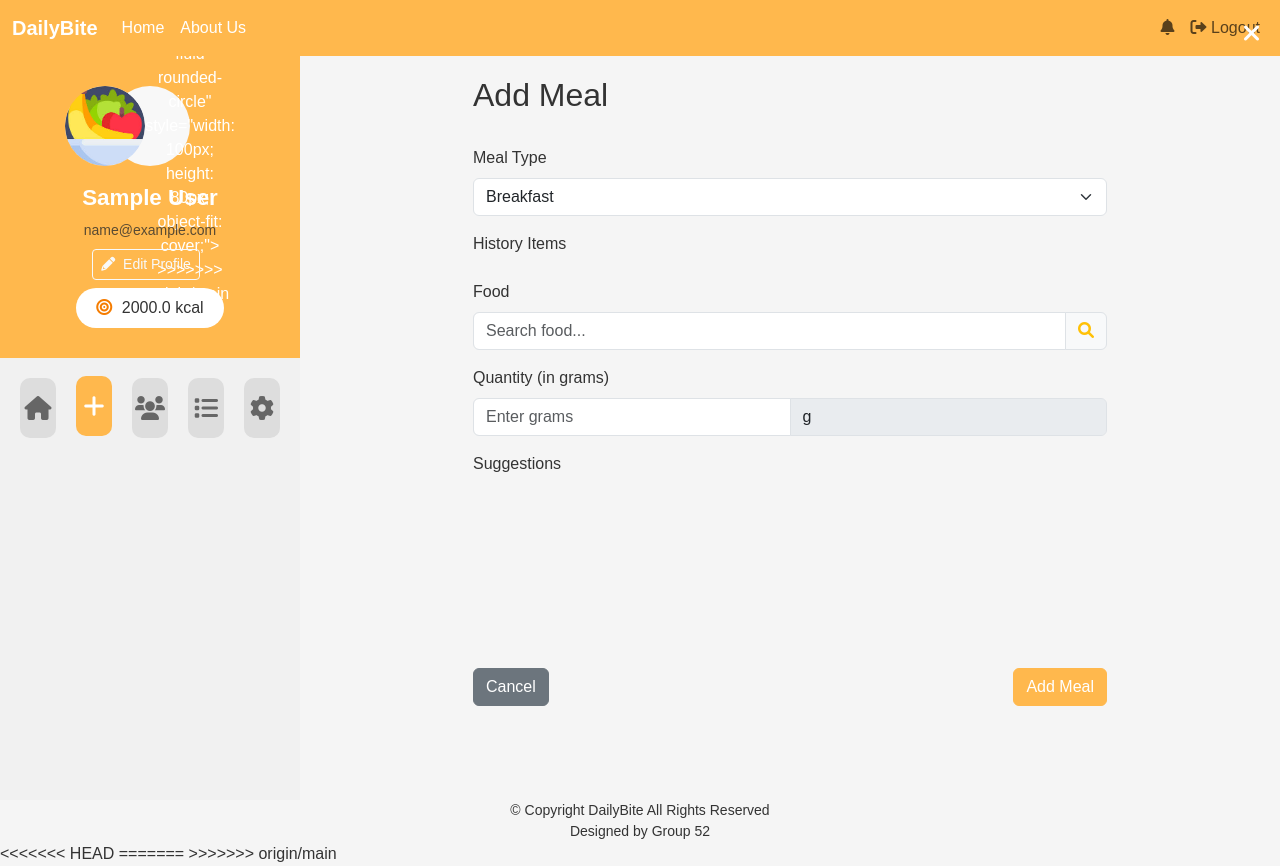
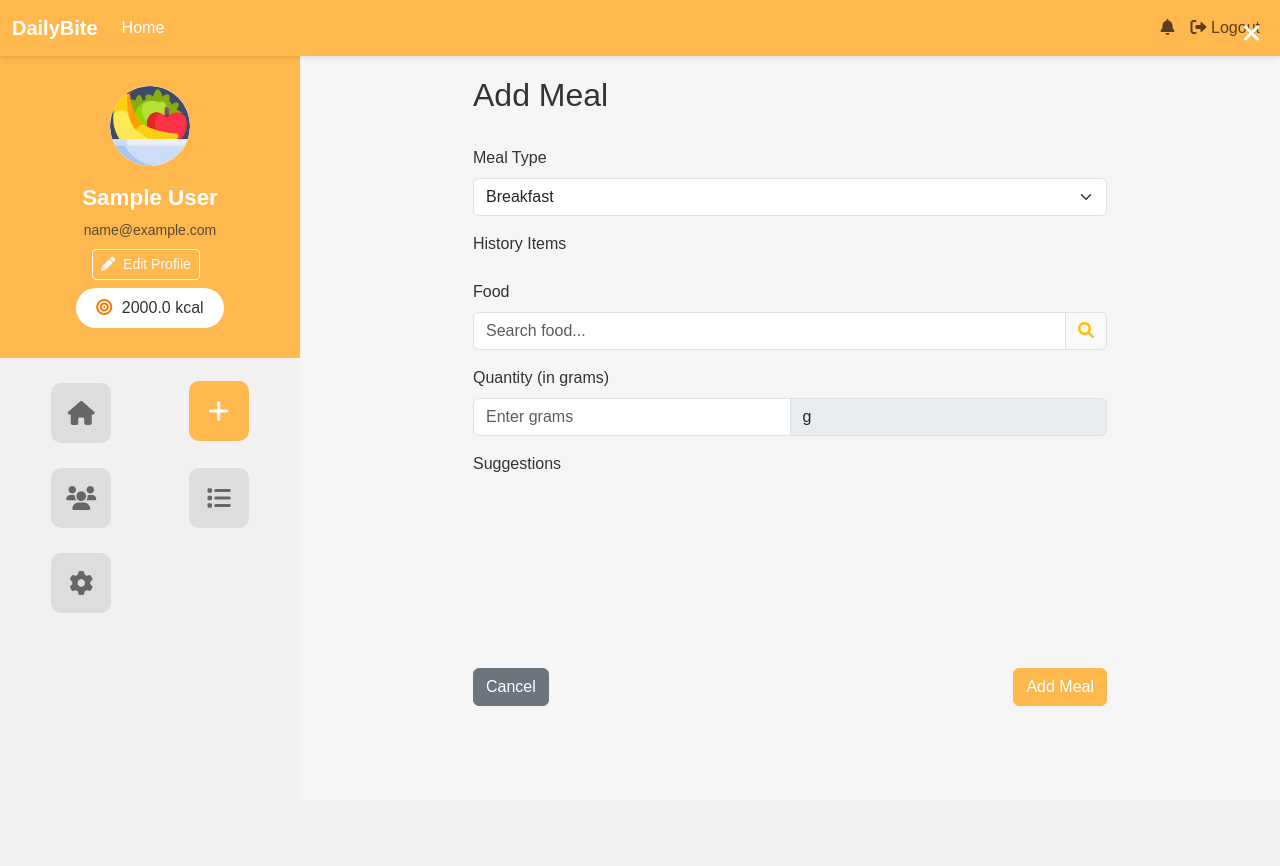
Before and after one commit to ocele/CITS5505, a Flask app: page /addMeal in a window 1280 px wide. After the commit the page ends 706 px from the top, so only its background shows below. Run offline with Flask 3, Linux system fonts and the light colour scheme; the visitor is signed in with stand-in values (Sample User, id 1); data comes from the database, SQL or seed files in the repository; data that the repository does not hold is empty; some libraries are stand-ins or nearby versions.

Commit message:
Update web navigation icon layout

```diff
--- a/app/static/style_dashboard.css
+++ b/app/static/style_dashboard.css
@@ -16,7 +16,7 @@
 /* Override navbar styles for dashboard */
 .navbar {
     background-color: #FFB84D !important;
-    box-shadow: none !important;
+    box-shadow: 0 2px 4px rgba(0, 0, 0, 0.1);
 }
 
 /* Dashboard content layout */
@@ -108,6 +108,7 @@
     color: #666;
     text-decoration: none;
     transition: all 0.3s ease;
+    margin: 5px 0;
 }
 
 .nav-icon:hover,
@@ -121,11 +122,14 @@
     font-size: 1.5rem;
 }
 
+/* 修改导航图标布局为网格 - 桌面视图 */
 .nav-icon-row {
-    display: flex;
-    justify-content: center;
-    gap: 20px;
-    margin-bottom: 20px;
+    display: grid;
+    grid-template-columns: repeat(2, 1fr); /* 每行2个图标 */
+    grid-gap: 15px;
+    width: 100%;
+    justify-items: center;
+    margin-bottom: 0;
 }
 
 /* Main content area */
@@ -268,6 +272,16 @@
     .profile-section {
         padding: 25px 15px;
     }
+
+    /* 调整导航布局 */
+    .navigation-section {
+        padding: 20px 10px;
+    }
+
+    .nav-icon-row {
+        max-width: 200px;
+        margin: 0 auto;
+    }
 }
 
 /* 中等屏幕设备 (768px-991px) */
@@ -402,7 +416,7 @@
         justify-content: center;
     }
 
-    /* 移除导航行，使图标网格排列 */
+    /* 移动设备上的导航布局 */
     .nav-icon-row {
         display: grid;
         grid-template-columns: repeat(3, 1fr);
@@ -503,6 +517,11 @@
         font-size: 1.5rem;
     }
 
+    /* 超小屏幕保持两列布局 */
+    .nav-icon-row {
+        grid-template-columns: repeat(2, 1fr);
+    }
+
     /* 调整按钮组样式，使其更适合小屏幕 */
     .btn-group.calorie-trend-toggle,
     .btn-group.leaderboard-toggle {
@@ -552,9 +571,4 @@
         padding: 5px 12px;
         font-size: 0.9rem;
     }
-
-    /* 导航图标网格改为两列 */
-    .nav-icon-row {
-        grid-template-columns: repeat(2, 1fr);
-    }
 }
--- a/app/templates/home_base.html
+++ b/app/templates/home_base.html
@@ -19,19 +19,13 @@
         <!-- Top Navigation Bar -->
         <nav class="navbar navbar-expand-lg">
             <div class="container-fluid">
-
                 <a class="navbar-brand text-white fw-bold" href="{{ url_for('main.dashboard') }}">DailyBite</a>
                 <!-- 汉堡菜单按钮 -->
                 <button class="navbar-toggler d-md-none" type="button" aria-label="Toggle sidebar">
                     <i class="fa-solid fa-bars"></i>
                 </button>
-
-
-
                 <div class="navbar-nav me-auto">
                     <a class="nav-link text-white active" href="{{ url_for('main.dashboard') }}">Home</a>
-
-                    <a class="nav-link text-white active" href="{{ url_for('main.index') }}">About Us</a>
                 </div>
                 <div class="navbar-nav ms-auto">
                     <a class="nav-link position-relative" href="{{ url_for('main.sharing_list') }}">
@@ -58,26 +52,21 @@
                 </button>
 
                 <!-- Profile Section -->
-                {% if current_user.is_authenticated %}
                 <div class="profile-section">
                     <div class="avatar">
                         <img src="{{ current_user.avatar_url or url_for('static', filename='avatars/default_avatar.png') }}"
-<<<<<<< HEAD
                         alt="User Avatar"
                         class="img-fluid rounded-circle"
                         style="width: 100%; height: 100%; object-fit: cover;">
-=======
-                            alt="User Avatar"
-                            class="img-fluid rounded-circle"
-                            style="width: 100px; height: 80px; object-fit: cover;">
->>>>>>> origin/main
                     </div>
                     <div class="username">{{ current_user.first_name or 'User' }} {{ current_user.last_name or '' }}</div>
                     <div class="email text-muted small mb-2">{{ current_user.email }}</div>
+
+                    {# --- Edit Profile button --- #}
                     <div class="button">
-                        <button type="button" class="btn btn-sm btn-outline-light me-2" data-bs-toggle="modal" data-bs-target="#editProfileModal">
-                            <i class="fa-solid fa-pencil me-1"></i> Edit Profile
-                        </button>
+                    <button type="button" class="btn btn-sm btn-outline-light me-2" data-bs-toggle="modal" data-bs-target="#editProfileModal">
+                        <i class="fa-solid fa-pencil me-1"></i> Edit Profile
+                    </button>
                     </div>
                     <div class="calorie-badge mt-2">
                         <i class="fa-solid fa-bullseye"></i> {{ current_user.target_calories }} kcal
@@ -131,8 +120,6 @@
                     </div>
                     </div>
                 </div>
-                {% endif %}
-
 
                 <!-- Navigation Section -->
                 <div class="navigation-section">
@@ -249,39 +236,7 @@
 
         </div>
     </div>
-    <!-- Footer -->
-    <footer class="footer">
-        <div class="col-12 text-center">
-            <p class="mb-0 small">
-            &copy; Copyright DailyBite All Rights Reserved<br>
-            Designed by Group 52</p>
-        </div>
-    </footer>
 
-    <!-- Flash Toasts -->
-    <div class="position-fixed top-0 end-0 p-3" style="z-index: 1100">
-        {% with messages = get_flashed_messages(with_categories=true) %}
-        {% for category, message in messages %}
-            <div class="toast align-items-center text-bg-{{ category }} border-0 shadow show" role="alert" aria-live="assertive" aria-atomic="true">
-            <div class="d-flex">
-                <div class="toast-body">
-                {{ message }}
-                </div>
-                <button type="button" class="btn-close btn-close-white me-2 m-auto" data-bs-dismiss="toast" aria-label="Close"></button>
-            </div>
-            </div>
-        {% endfor %}
-        {% endwith %}
-    </div>
-    <script>
-        document.addEventListener('DOMContentLoaded', function () {
-            const toastElList = [].slice.call(document.querySelectorAll('.toast'));
-            toastElList.forEach(function (toastEl) {
-            const toast = new bootstrap.Toast(toastEl, { delay: 3000 });
-            toast.show();
-            });
-        });
-    </script>
     <!-- Bootstrap JS Bundle with Popper -->
     <script src="https://cdn.jsdelivr.net/npm/bootstrap@5.3.0-alpha1/dist/js/bootstrap.bundle.min.js"></script>
     <!-- jQuery -->
@@ -296,7 +251,6 @@
 
     {% block extra_js %}{% endblock %}
 
-<<<<<<< HEAD
     <script defer>
         const messages = {{ get_flashed_messages() | tojson }};
         if (messages.length > 0) {
@@ -304,11 +258,6 @@
         }
     </script>
 
-=======
-
-
-
->>>>>>> origin/main
     <script>
         document.addEventListener('DOMContentLoaded', function() {
             const avatarUploadInput = document.getElementById('avatarUploadInput');
```
